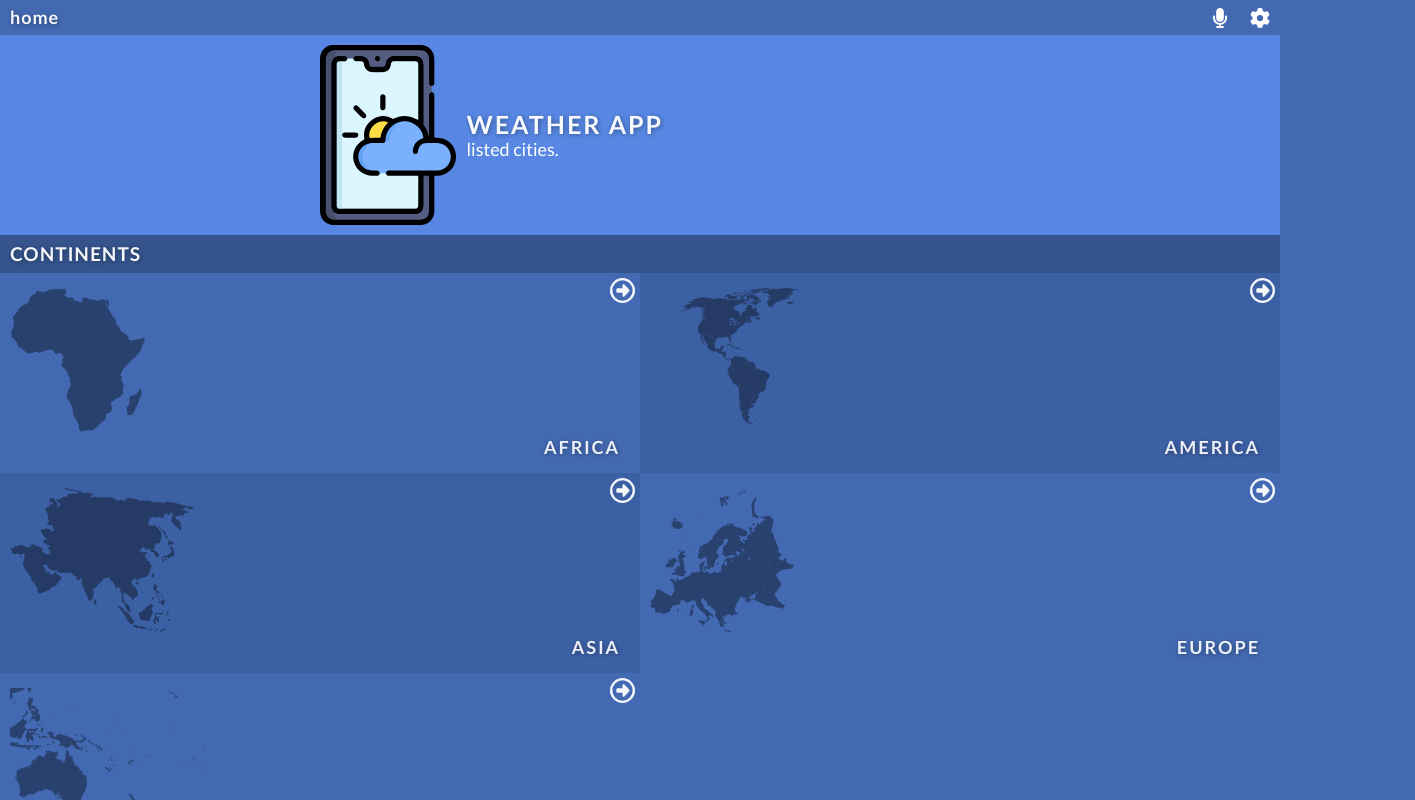
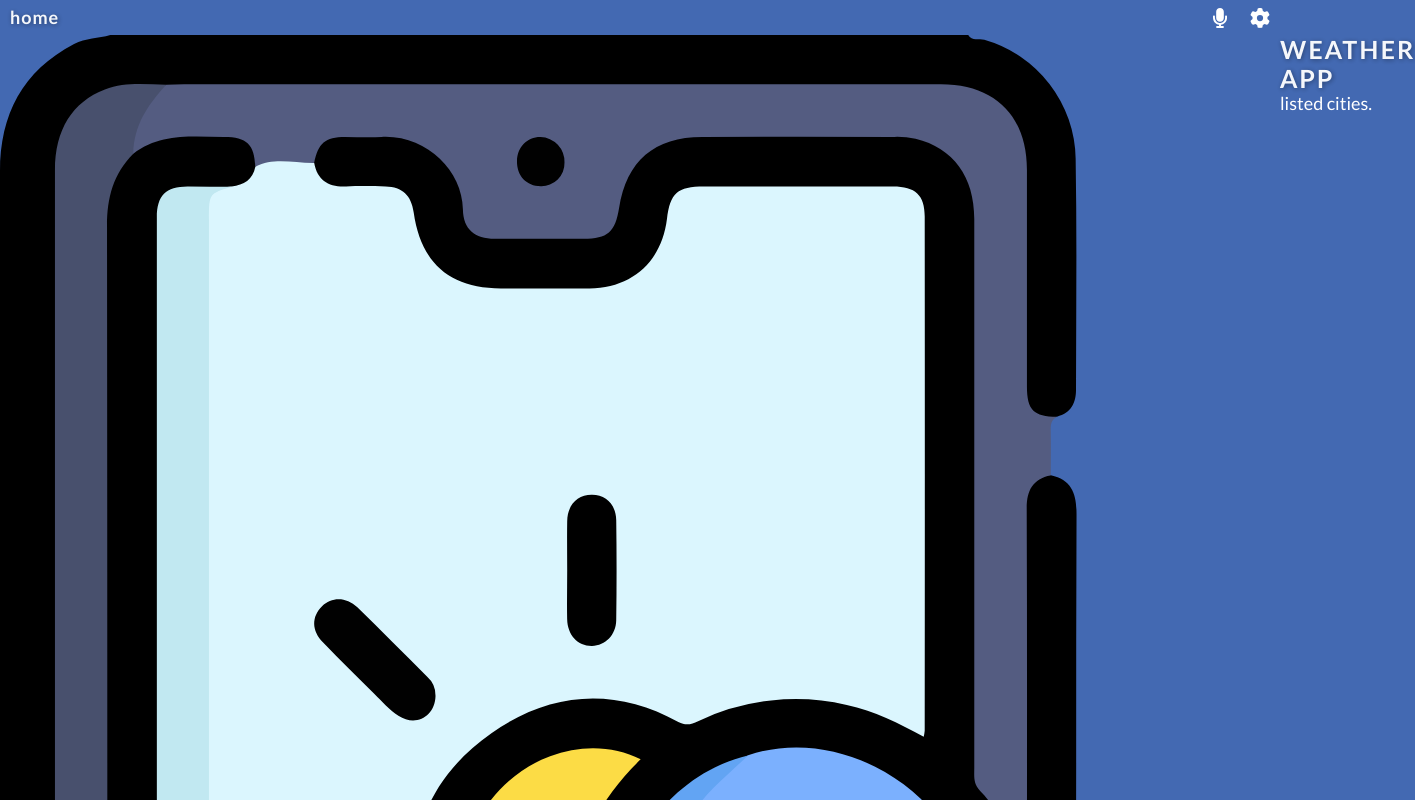
Before and after one commit to Ruthmy/weather-app, a React (Create React App) app: page /#/ in a window 1280 px wide. Shown: the top 800 px of the page, 1415 px wide, since content can reach past the window. Built offline with nearby package versions, Linux system fonts and the light colour scheme; no server answers; a web font is replaced by a local one.

Commit message:
Modified 'Home.css' -stylesheet- moved 4 selectors to the index

```diff
--- a/src/styles/Home.css
+++ b/src/styles/Home.css
@@ -1,30 +1,3 @@
-.home {
-  justify-content: center;
-  align-items: center;
-  height: 25vh;
-  padding: 1rem;
-  background-color: var(--blue-color-light);
-}
-
-img.header {
-  height: 100%;
-  object-fit: cover;
-}
-
-.home__info {
-  padding-left: 1rem;
-  width: 40%;
-}
-
-.division {
-  height: auto;
-  padding: 0.8rem 1rem;
-  background-color: var(--blue-color-dark);
-  letter-spacing: 0.1rem;
-  text-shadow: 1px 1px 5px rgba(0, 0, 0, 0.4);
-  opacity: 0.95;
-}
-
 .continents {
   width: 100%;
   flex-wrap: wrap;
```
